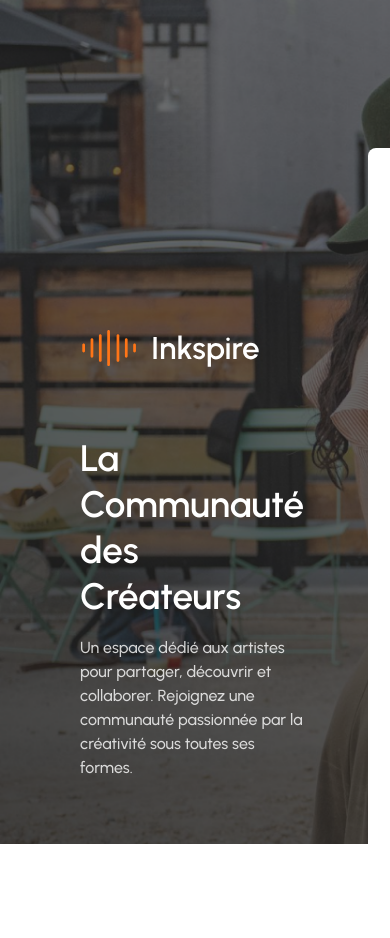
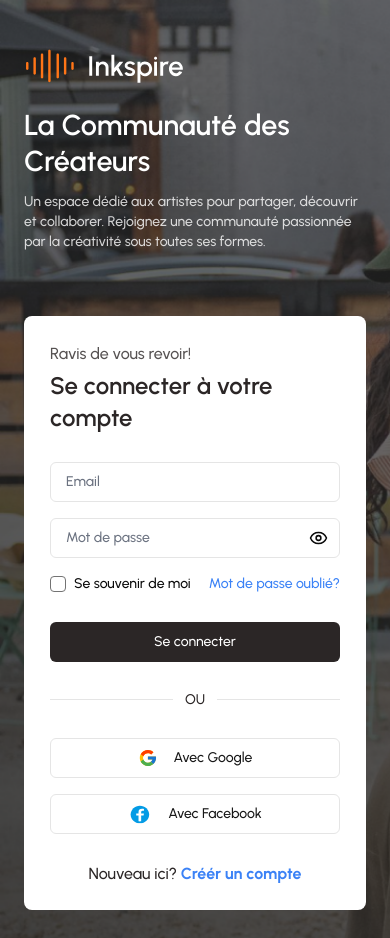
Before and after one commit to KiritoEM/Inkspire, a React (Vite) app: page / in a window 390 px wide. Before the commit the page ends 844 px from the top, so only its background shows below. Built offline with nearby package versions, Linux system fonts and the light colour scheme.

Commit message:
feat: add responsive to loginForm -> front

```diff
--- a/src/components/shared/forms/LoginForm.tsx
+++ b/src/components/shared/forms/LoginForm.tsx
@@ -26,7 +26,7 @@ const LoginForm: FC = (): JSX.Element => {
     });
 
     return (
-        <div className="login__right max-w-[400px] w-full mt-16 bg-white pb-6 rounded-t-lg p-8 flex flex-col gap-7">
+        <div className="login__right max-w-[400px] 2xl:max-w-[440px] w-full mt-0 lg:mt-16 mb-7 lg:mb-0 bg-white pb-6 rounded-b-lg lg:rounded-b-none rounded-t-lg p-[26px] md:p-8 flex flex-col gap-7">
             <header>
                 <p className="text-secondary/80">Ravis de vous revoir!</p>
                 <h4 className="text-2xl mt-1  text-secondary font-semibold">Se connecter à votre compte</h4>
@@ -95,7 +95,7 @@ const LoginForm: FC = (): JSX.Element => {
 
             <GoogleauthForm />
 
-            <p className="text-secondary text-center">Nouveau ici? <span className="text-blue-500">Créér un compte</span></p>
+            <p className="text-secondary text-center">Nouveau ici? <b className="text-blue-500">Créér un compte</b></p>
         </div>
     );
 };
--- a/src/index.css
+++ b/src/index.css
@@ -73,3 +73,7 @@ body {
   font-family: "Urbanist", sans-serif;
   font-weight: 500;
 }
+
+.login-container {
+  align-items: center;
+}
--- a/src/pages/login/index.tsx
+++ b/src/pages/login/index.tsx
@@ -11,13 +11,13 @@ const Login: FC = (): JSX.Element => {
     return (
         <LoginLayout>
             <section className="login w-full overflow-x-hidden bg-[url('/images/login-bg.png')] min-h-screen bg-cover" id="login">
-                <div className="container mx-auto px-20 flex justify-between gap-16 items-end min-h-screen">
-                    <div className="login__left max-w-[400px] w-full mb-16">
-                        <img src="/logo_2.svg" alt="logo" className="w-[180px]" />
+                <div className="login-container container mx-auto px-6 md:px-14 xl:px-20 2xl:px-32 flex flex-col lg:flex-row justify-center lg:justify-between lg:gap-16 item-center lg:items-end min-h-screen">
+                    <div className="login__left max-w-[400px] w-full mb-16 mt-10 lg:mt-0">
+                        <img src="/logo_2.svg" alt="logo" className="w-[160px] lg:w-[180px]" />
 
-                        <div className="text mt-[7vh]">
-                            <h1 className="text-[2.3em] leading-tight text-white font-semibold">La Communauté des Créateurs</h1>
-                            <p className="text-white/80 mt-4">Un espace dédié aux artistes pour partager, découvrir et collaborer. Rejoignez une communauté passionnée par la créativité sous toutes ses formes.</p>
+                        <div className="text mt-4 lg:mt-[7vh] flex flex-col items-center">
+                            <h1 className="text-[1.8em] lg:text-[2.1em] xl:text-[2.3em] 2xl:text-[2.7em] leading-tight text-white font-semibold">La Communauté des Créateurs</h1>
+                            <p className="text-white/80 mt-3 lg:mt-4 text-sm lg:text-base">Un espace dédié aux artistes pour partager, découvrir et collaborer. Rejoignez une communauté passionnée par la créativité sous toutes ses formes.</p>
                         </div>
                     </div>
 
```
